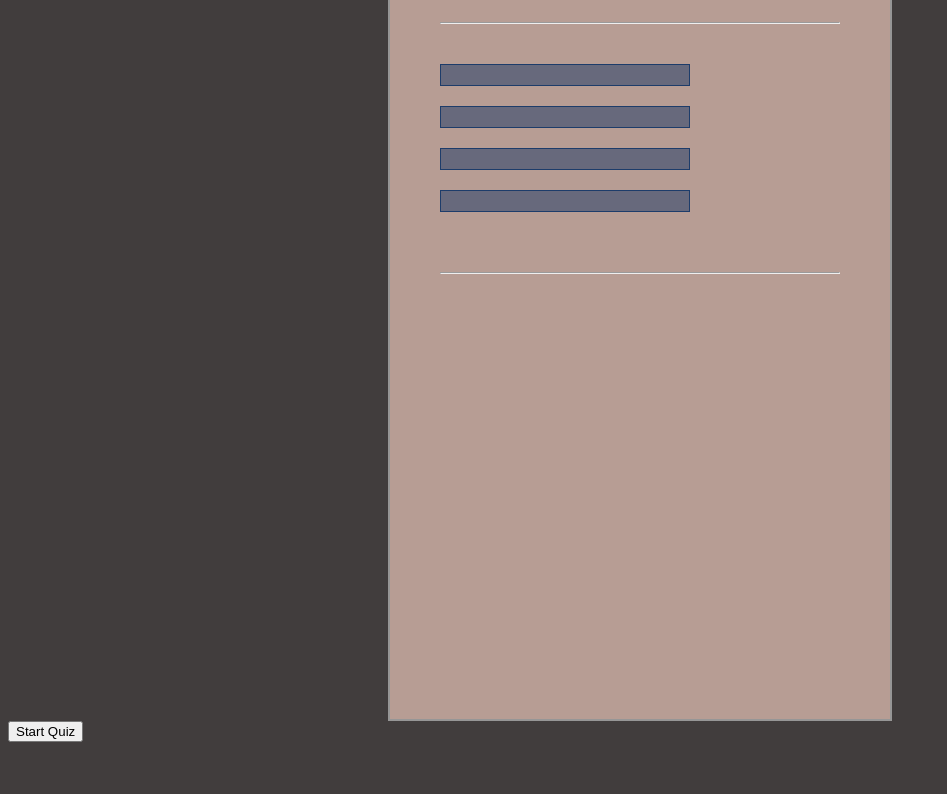
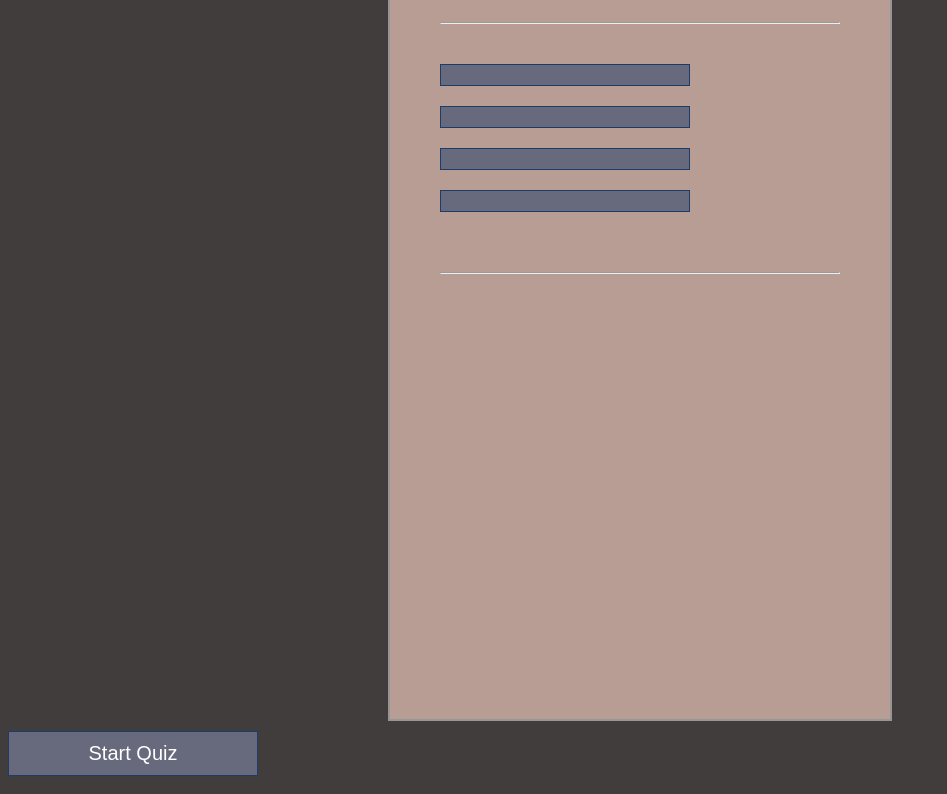
Before and after one commit to TheCoaxial/HW-04-web-apis, a plain HTML site: page index.html in a window 1280 px wide. Shown: the part 151-945 px from the top of the page, without its empty margins (0-947 px from the left). Before the commit the page ends 901 px from the top, so only its background shows below. Drawn offline with Linux system fonts and the light colour scheme.

Commit message:
changed style on start button

```diff
--- a/script.js
+++ b/script.js
@@ -9,6 +9,7 @@ var secondsLeft = 0;
 
 // Creating the start button
 var startButton = document.createElement("button");
+startButton.className += 'start';
 startButton.innerHTML = "Start Quiz";
 
 var body = document.getElementsByTagName("body")[0];
@@ -118,7 +119,7 @@ startButton.addEventListener("click", function(){
 
 
 
-    // create questions here
+    // Questions
     var questions = [
         new Question("Which of the following is true about variable naming conventions in JavaScript?", ["JavaScript variable names must begin with a letter or the underscore character.", "JavaScript variable names are case sensitive.","Both of the above", "None of the above"], "Both of the above"),
         new Question(" - Which of the following function of String object returns the primitive value of the specified object.", ["valueOf()", "toString()", "toUpperCase", "toLocaleUpperCase"], "valueOf()"),
--- a/style.css
+++ b/style.css
@@ -40,7 +40,7 @@ body {
     margin-top: 30px;
 }
 
-#btn0, #btn1, #btn2, #btn3 {
+#btn0, #btn1, #btn2, #btn3, .start {
     background-color: #67697C;
     width: 250px;
     font-size: 20px;
```
